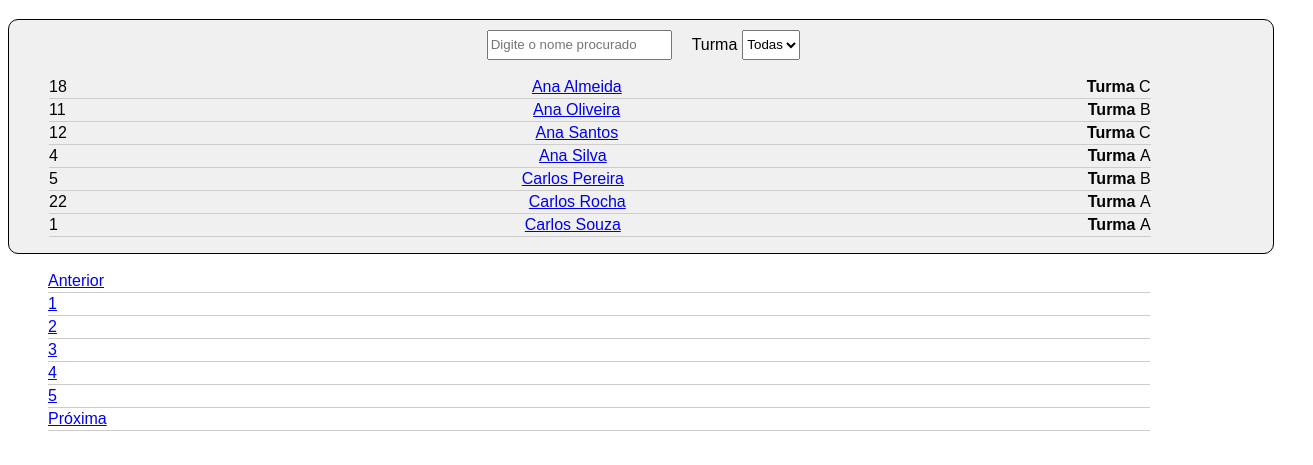
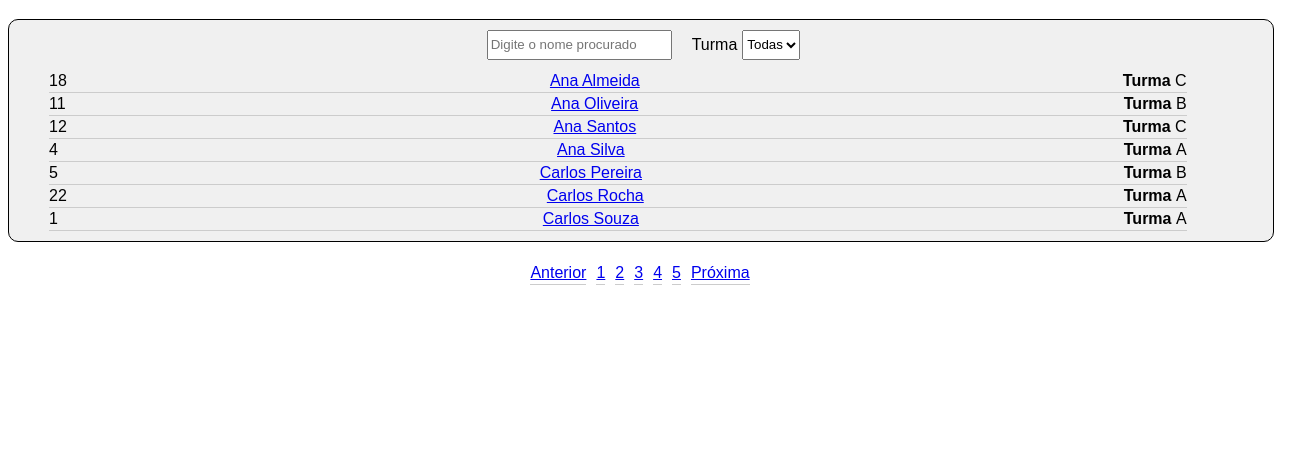
Before and after one commit to alonsoana60/Lista-Alunos-Parametros-de-URL, a website with bundled scripts: page index.html in a window 1280 px wide. Shown: the part 63-528 px from the top of the page, 1313 px wide, since content can reach past the window. Built offline with nearby package versions, Linux system fonts and the light colour scheme; data requests are answered from the project's data file.

Commit message:
alteracoes com paginacao finalizada e arquivo de tipagem

```diff
--- a/sass/main.scss
+++ b/sass/main.scss
@@ -46,11 +46,11 @@ label {
     padding-right: 5px;
 }
 
-// ul {
-//     height: auto;
-//     width: 100%;
-//     margin: 10px auto;
-// }
+ul {
+    height: auto;
+    width: 100%;
+    margin: 10px auto;
+}
 
 li {
     width: 90%;
@@ -62,6 +62,21 @@ li {
     align-items: center;
 }
 
+.paginacao{
+    width: 10%;
+    margin: 0 auto;
+
+    ul{
+        display: flex;
+        justify-content: center;
+        padding: 0;
+        margin: 20px 0;
+    }
+
+    li{
+        margin: 0 5px;
+    }
+}
 
 
 // css pagina details
@@ -84,7 +99,7 @@ margin: 50% ;
 .dados{
     background-color: rgb(202, 239, 252);;
     height: 200px;
-    width: 30%;
+    width: 40%;
     display: flex;
     flex-direction: row;
     justify-content: center;
@@ -100,7 +115,7 @@ margin: 50% ;
 
 .container{
     font-size: 18px;
-
+    text-align: center;
 }
 
 table{
--- a/src/main.ts
+++ b/src/main.ts
@@ -1,40 +1,4 @@
-interface ITurma {
-  id: number,
-  turma: string,
-}
-
-interface INotas {
-  matematica: number [],
-  portugues: number [],
-  historia: number [],
-  geografia: number [],
-  fisica: number [],
-  quimica: number [],
-  linguas: number [],
-}
-
-interface IFaltas {
-  matematica: number,
-  portugues: number,
-  historia: number,
-  geografia: number,
-  fisica: number,
-  quimica: number,
-  linguas: number,
-}
-
-interface IAlunos {
-    id: number,
-    nome: string,
-    turma: number,
-    notas: INotas,
-    faltas: IFaltas,
-}
-
-interface IFiltro {
-  id:string,
-  nome:string,
-}
+import {ITurma , IAlunos , IFiltro} from "./type"
 
 const filtro: IFiltro = {
   id: "0",
```
Also changed, not shown: details.html (+2 -2 lines), src/details.ts (+10 -5 lines), src/type.d.ts (added, +37 -0 lines), css/styles.css, dist/details.js, dist/main.js, 1 other file.
